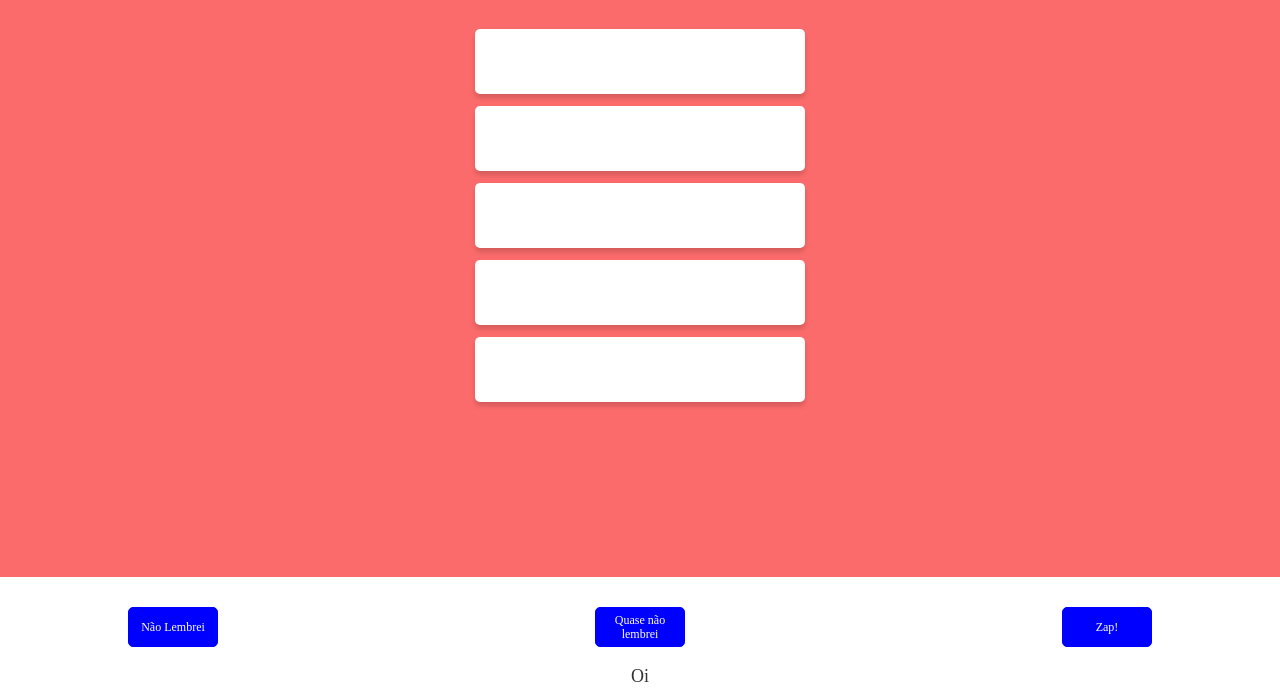
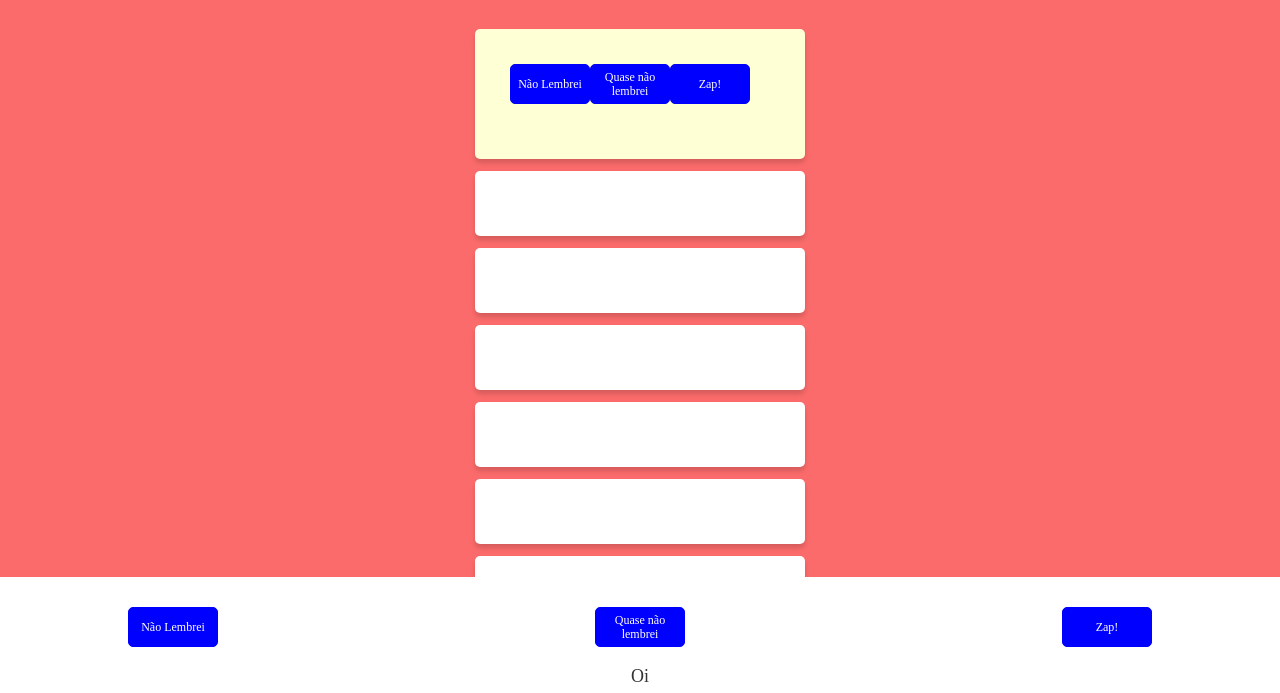
Before and after one commit to gustavo-de-assis/projeto9-zaprecall, a React app: page / in a window 1280 px wide. Shown: the part 105-798 px from the top of the page. Built offline with nearby package versions, Linux system fonts and the light colour scheme.

Commit message:
algumas alterações no layout e criacao de novos componentes para o card

```diff
--- a/src/assets/css/style.css
+++ b/src/assets/css/style.css
@@ -1,3 +1,5 @@
+@import url('https://fonts.googleapis.com/css2?family=Righteous&display=swap');
+@import url('https://fonts.googleapis.com/css2?family=Recursive:wght@300;400;500;600;700;800;900;1000&family=Righteous&display=swap');
 /*.screen-container{
   background-color: #FB6B6B;
   width: 100vw;
@@ -79,7 +81,7 @@
   border: 1px solid blue;
   padding:5px;
 }
-*/
+
 .pergunta-fechada {
   width: 300px;
   height: 35px;
@@ -100,7 +102,7 @@
   font-size: 16px;
   line-height: 19px;
   color: #333333;
-}
+}*/
 
 .pergunta-aberta {
   width: 300px;
--- /dev/null
+++ b/src/components/CardPergunta.js
@@ -0,0 +1,36 @@
+import styled from "styled-components";
+import Botoes from "./Botoes"
+
+export default function CardPergunta(){
+    return (
+        <ItemPergunta>
+            <Botoes></Botoes>
+        </ItemPergunta>
+    );
+
+}
+
+const ItemPergunta = styled.div`
+    width: 300px;
+    margin: 12px;
+    padding: 15px;
+    min-height: 100px;
+    background: #FFFFD5;
+    box-shadow: 0px 4px 5px rgba(0, 0, 0, 0.15);
+    border-radius: 5px;
+    font-family: 'Recursive';
+    font-style: normal;
+    font-weight: 400;
+    font-size: 18px;
+    line-height: 22px;
+    color: #333333;
+    position: relative;
+    display: flex;
+    flex-direction: column;
+    justify-content: space-between;
+    img{
+        position: absolute;
+        bottom: 10px;
+        right: 10px;
+    }
+`
--- a/src/components/Corpo.js
+++ b/src/components/Corpo.js
@@ -1,15 +1,19 @@
 import styled from "styled-components"
-import Pergunta from "./Pergunta"
+import FlashCard from "./FlashCard"
+import CardPergunta from "./CardPergunta"
 
 
 export default function Corpo(){
     return (
         <Deck>
-            <Pergunta></Pergunta>
-            <Pergunta></Pergunta>
-            <Pergunta></Pergunta>
-            <Pergunta></Pergunta>
-            <Pergunta></Pergunta>
+            <CardPergunta></CardPergunta>
+            <FlashCard></FlashCard>
+            <FlashCard></FlashCard>
+            <FlashCard></FlashCard>
+            <FlashCard></FlashCard>
+            <FlashCard></FlashCard>
+            <FlashCard></FlashCard>
+            <FlashCard></FlashCard>
         </Deck>
     )
 }
--- a/src/components/Pergunta.js
+++ b/src/components/FlashCard.js
@@ -1,12 +1,12 @@
 import styled from "styled-components";
 
-export default function Pergunta(){
+export default function FlashCard(){
     return(
-        <ItemPergunta/>
+        <ItemFlashCard/>
     )
 }
 
-const ItemPergunta = styled.li`
+const ItemFlashCard = styled.li`
     width: 300px;
     height: 35px;
     background-color: #FFFFFF;
```
